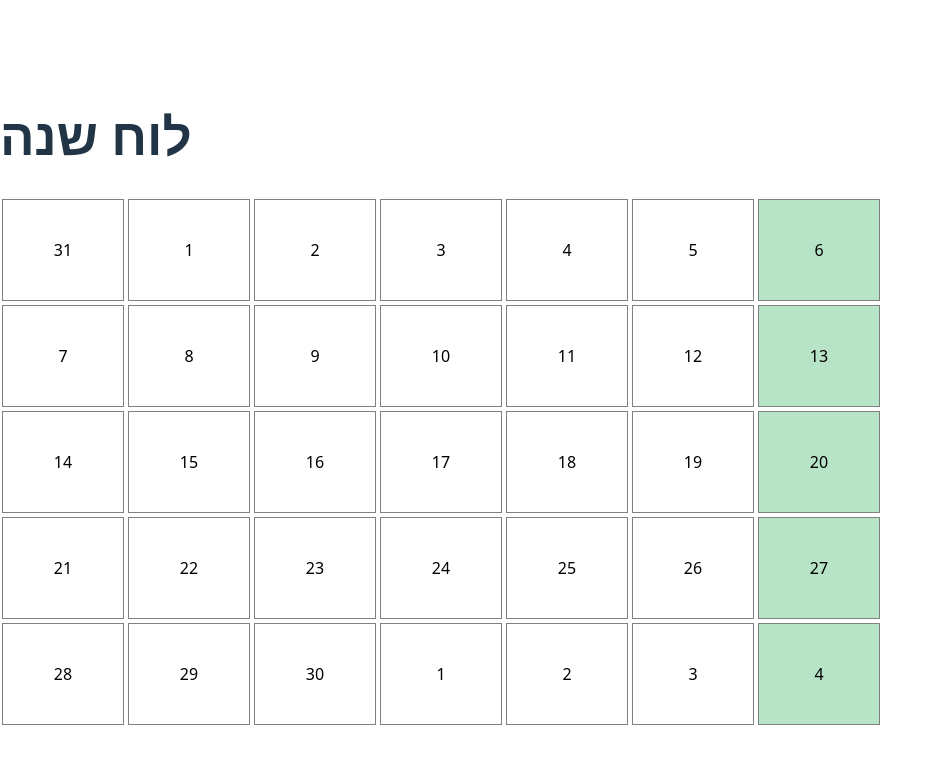
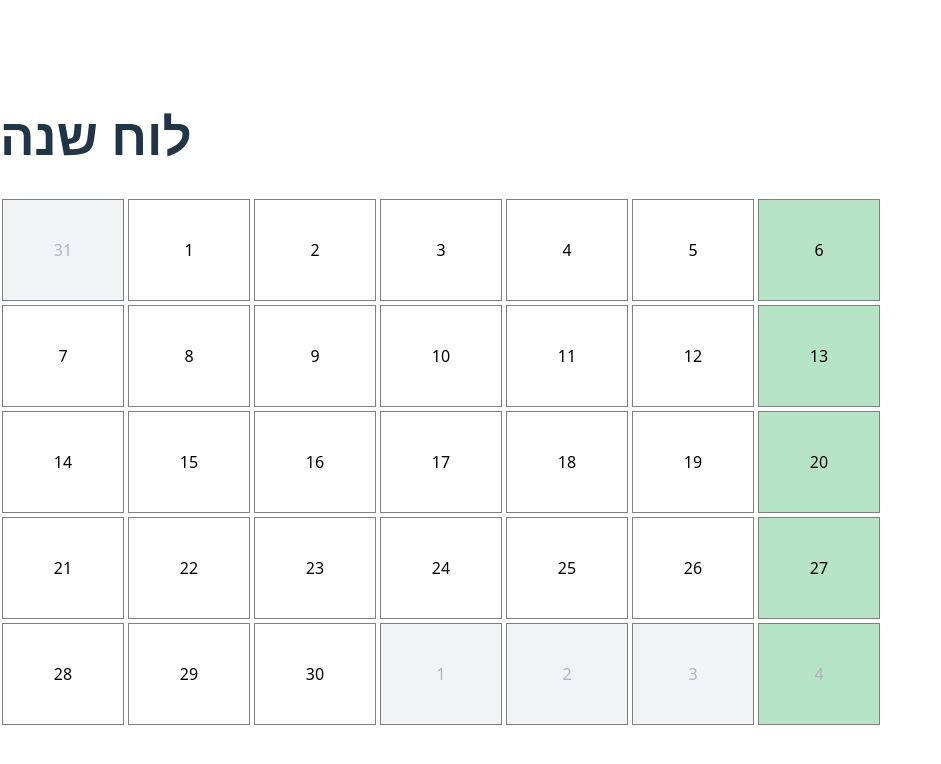
Before and after one commit to Yeuhdit/React-Summary-Exercise, a React (Vite) app in the folder calendar-app/: page / in a window 1280 px wide. Shown: the top 764 px of the page, without its empty margins (0-941 px from the left). Built offline with nearby package versions, Linux system fonts and the light colour scheme.

Commit message:
העלה שניה

```diff
--- a/calendar-app/src/components/Calendar.jsx
+++ b/calendar-app/src/components/Calendar.jsx
@@ -1,34 +1,31 @@
-// src/components/Calendar.jsx
 import React, { useState, useEffect } from "react";
 import Day from "./Day";
 
 export default function Calendar() {
   const [days, setDays] = useState([]);
+  const [selectedDay, setSelectedDay] = useState(null); // היום שנבחר להוספת אירוע
+  const [newEvent, setNewEvent] = useState(""); // שם האירוע החדש
 
   useEffect(() => {
     const today = new Date();
     const year = today.getFullYear();
-    const month = today.getMonth(); // 0-11
+    const month = today.getMonth();
 
     const firstDayOfMonth = new Date(year, month, 1);
-    const lastDayOfMonth = new Date(year, month + 1, 0); // היום האחרון בחודש
+    const lastDayOfMonth = new Date(year, month + 1, 0);
 
     const tempDays = [];
 
-    // --- ימים מהחודש הקודם כדי להתחיל שבוע מיום ראשון ---
-    const startDayIndex = firstDayOfMonth.getDay(); // 0 = ראשון, 6 = שבת
+    const startDayIndex = firstDayOfMonth.getDay();
     for (let i = startDayIndex - 1; i >= 0; i--) {
-      const prevDate = new Date(year, month, -i); // ימים מהחודש הקודם
-      tempDays.push({ date: prevDate, events: [] });
+      tempDays.push({ date: new Date(year, month, -i), events: [] });
     }
 
-    // --- ימים מהחודש הנוכחי ---
     for (let d = 1; d <= lastDayOfMonth.getDate(); d++) {
       tempDays.push({ date: new Date(year, month, d), events: [] });
     }
 
-    // --- ימים מהחודש הבא כדי להשלים שבוע אחרון ---
-    const endDayIndex = lastDayOfMonth.getDay(); // 0 = ראשון, 6 = שבת
+    const endDayIndex = lastDayOfMonth.getDay();
     for (let i = 1; i < 7 - endDayIndex; i++) {
       tempDays.push({ date: new Date(year, month + 1, i), events: [] });
     }
@@ -36,21 +33,50 @@ export default function Calendar() {
     setDays(tempDays);
   }, []);
 
-  // --- יצירת שורות של 7 ימים ---
+  const addEvent = () => {
+    if (!newEvent) return;
+    const updatedDays = days.map((day) =>
+      day === selectedDay ? { ...day, events: [...day.events, newEvent] } : day
+    );
+    setDays(updatedDays);
+    setNewEvent("");
+    setSelectedDay(null);
+  };
+
   const rows = [];
   for (let i = 0; i < days.length; i += 7) {
     rows.push(days.slice(i, i + 7));
   }
 
   return (
+    <div style={{ display: "flex", gap: "20px" }}>
       <div>
         {rows.map((week, index) => (
           <div key={index} style={{ display: "flex" }}>
             {week.map((day, idx) => (
-            <Day key={idx} day={day} />
+              <Day
+                key={idx}
+                day={day}
+                onClick={() => setSelectedDay(day)}
+              />
             ))}
           </div>
         ))}
       </div>
+
+      {selectedDay && (
+        <div style={{ padding: "10px", border: "1px solid gray" }}>
+          <h3>הוסף אירוע ליום {selectedDay.date.getDate()}</h3>
+          <input
+            type="text"
+            value={newEvent}
+            onChange={(e) => setNewEvent(e.target.value)}
+            placeholder="שם האירוע"
+          />
+          <button onClick={addEvent}>הוסף</button>
+          <button onClick={() => setSelectedDay(null)}>בטל</button>
+        </div>
+      )}
+    </div>
   );
 }
--- a/calendar-app/src/components/Day.jsx
+++ b/calendar-app/src/components/Day.jsx
@@ -1,24 +1,27 @@
-// src/components/Day.jsx
-import React from "react";
+export default function Day({ day, onClick }) {
+  const today = new Date();
+  const currentMonth = today.getMonth();
 
-export default function Day({ day }) {
-  const isSaturday = day.date.getDay() === 6; // שבת
+  const isSaturday = day.date.getDay() === 6;
+  const isCurrentMonth = day.date.getMonth() === currentMonth;
+
   const dayStyle = {
     border: "1px solid gray",
     padding: "10px",
     margin: "2px",
     width: "100px",
     height: "80px",
-    backgroundColor: isSaturday ? "#b7e4c7" : "#fff", // שבת ירוקה
-    color: "#000",
     display: "flex",
     flexDirection: "column",
     justifyContent: "center",
     alignItems: "center",
+    backgroundColor: isSaturday ? "#b7e4c7" : isCurrentMonth ? "#fff" : "#f1f3f5",
+    color: isCurrentMonth ? "#000" : "#adb5bd",
+    cursor: "pointer",
   };
 
   return (
-    <div style={dayStyle}>
+    <div style={dayStyle} onClick={onClick}>
       <div>{day.date.getDate()}</div>
       {day.events.length > 0 && <div>אירועים: {day.events.length}</div>}
     </div>
```
Lines whose indentation alone changed are shown as unchanged.
